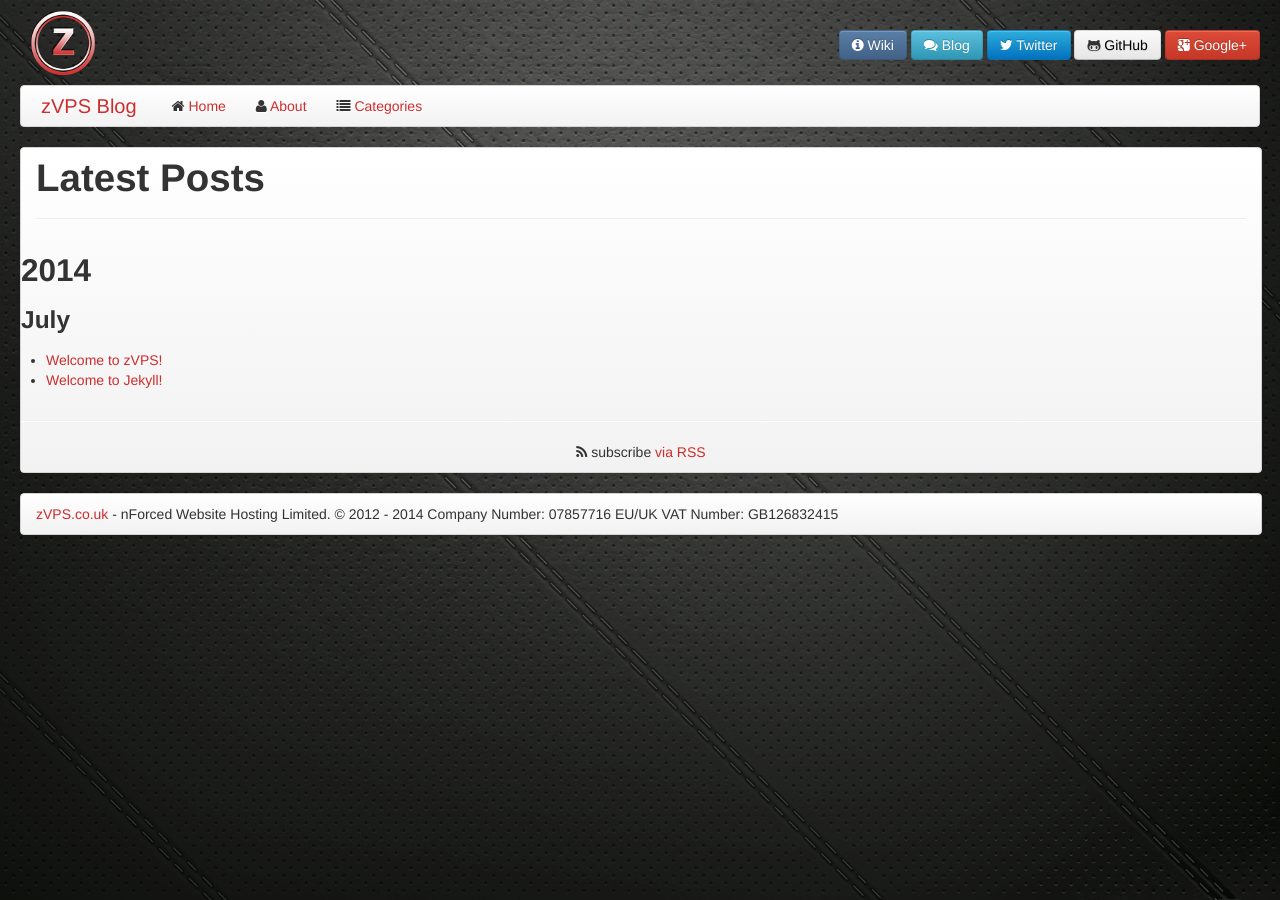
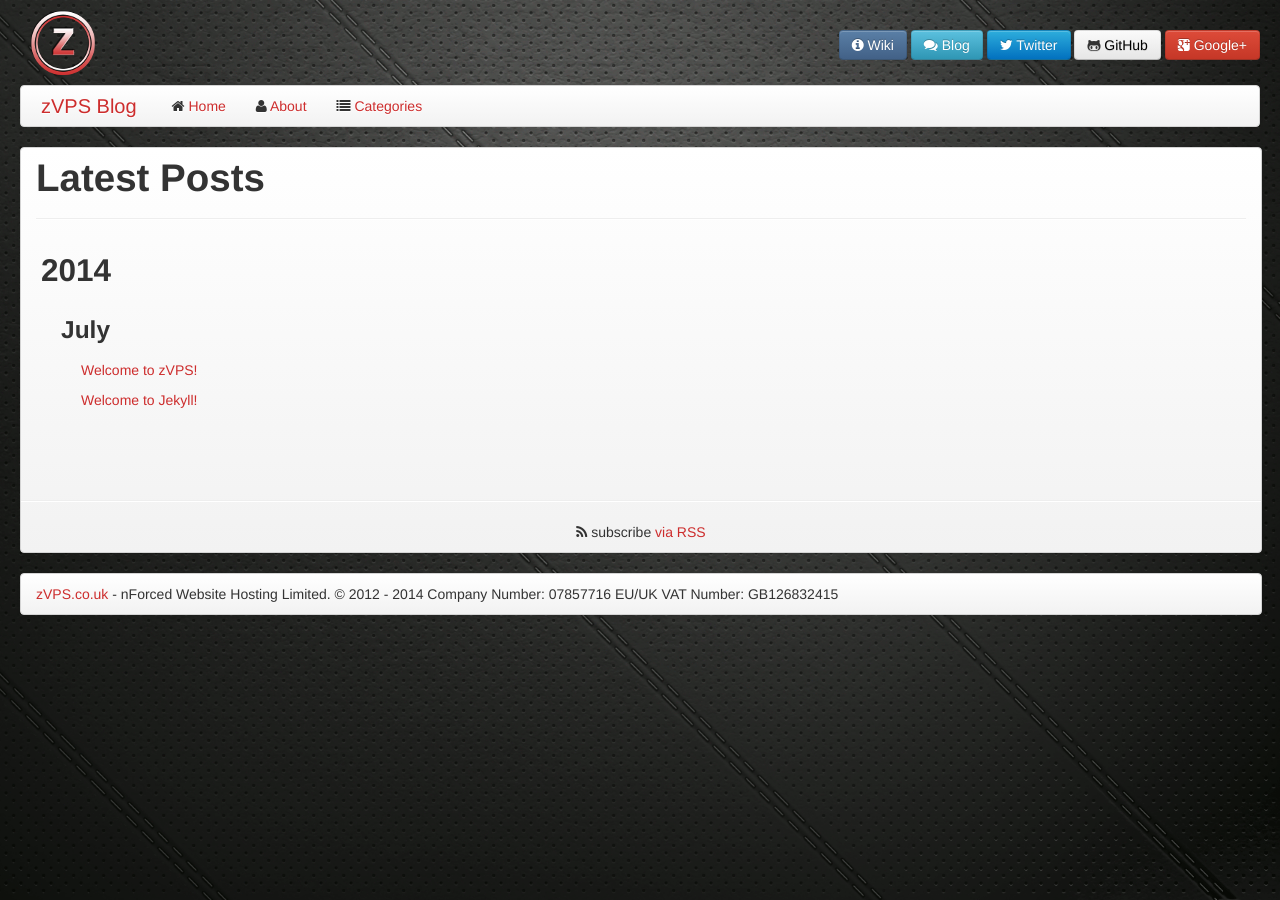
Before and after one commit to Caffe1neAdd1ct/zvps-blog, a Jekyll site: the page built from blog/index.html, in a window 1280 px wide. Built offline with Jekyll 4.4.1, drawn with Linux system fonts in a browser that asks for light colours.

Commit message:
Restructure of html to produce indented containers using bootstrap classes.

```diff
--- a/blog/index.html
+++ b/blog/index.html
@@ -15,37 +15,109 @@
 
 <div class="row-fluid">
     <div class="span12">
+        <div class="container-fluid">
             {% for post in site.posts  %}
+
                 {% capture this_year %}{{ post.date | date: "%Y" }}{% endcapture %}
                 {% capture this_month %}{{ post.date | date: "%B" }}{% endcapture %}
                 {% capture next_year %}{{ post.previous.date | date: "%Y" }}{% endcapture %}
                 {% capture next_month %}{{ post.previous.date | date: "%B" }}{% endcapture %}
 
                 {% if forloop.first %}
+
+                    <div class="row-fluid">
+                        <div class="span12">
                             <h2 id="{{ this_year }}-ref">{{this_year}}</h2>
+                        </div>
+                    </div>
+                    <div class="row-fluid">
+                        <div class="span12">
+                            <div class="container-fluid">
+                                <div class="row-fluid">
+                                    <div class="span12">
                                         <h3 id="{{ this_year }}-{{ this_month }}-ref">{{ this_month }}</h3>
-    <ul>
-    {% endif %}
-
-    <li><a href="{{ post.url }}">{{ post.title }}</a></li>
-
-    {% if forloop.last %}
-    </ul>
-    {% else %}
-        {% if this_year != next_year %}
-        </ul>
-        <h2 id="{{ next_year }}-ref">{{next_year}}</h2>
-        <h3 id="{{ next_year }}-{{ next_month }}-ref">{{ next_month }}</h3>
-        <ul>
-        {% else %}
-            {% if this_month != next_month %}
-            </ul>
-            <h3 id="{{ this_year }}-{{ next_month }}-ref">{{ next_month }}</h3>
-            <ul>
-            {% endif %}
-        {% endif %}
-    {% endif %}
-{% endfor %}
+                                    </div>
+                                </div>
+                                <div class="row-fluid">
+                                    <div class="span12">
+                                        <div class="container-fluid">
+                                            <div class="row-fluid">
+                                                <div class="span12">
+                                                    <a href="{{ post.url }}">{{ post.title }}</a>
+                                                </div>
+                                            </div>
+                                        </div>
+                                    </div>
+                                </div>
 
                             </div>
                         </div>
+                    </div>
+
+
+                {% else %}
+
+                    <div class="row-fluid">
+                        <div class="span12">
+                            <div class="container-fluid">
+                                <div class="row-fluid">
+                                    <div class="span12">
+                                        <div class="container-fluid">
+                                            <div class="row-fluid">
+                                                <div class="span12">
+                                                    <a href="{{ post.url }}">{{ post.title }}</a>
+                                                </div>
+                                            </div>
+                                        </div>
+                                    </div>
+                                </div>
+
+                            </div>
+                        </div>
+                    </div>
+
+                    {% if this_year != next_year %}
+
+                    <div class="row-fluid">
+                        <div class="span12">
+                            <h2 id="{{ next_year }}-ref">{{next_year}}</h2>
+                        </div>
+                    </div>
+                    <div class="row-fluid">
+                        <div class="span12">
+                            <div class="container-fluid">
+                                <div class="row-fluid">
+                                    <div class="span12">
+                                        <h3 id="{{ next_year }}-{{ next_month }}-ref">{{ next_month }}</h3>
+                                    </div>
+                                </div>
+                            </div>
+                        </div>
+                    </div>
+
+                    {% else %}
+
+                        {% if this_month != next_month %}
+
+                            <div class="row-fluid">
+                                <div class="span12">
+                                    <div class="container-fluid">
+                                        <div class="row-fluid">
+                                            <div class="span12">
+                                                <h3 id="{{ this_year }}-{{ next_month }}-ref">{{ next_month }}</h3>
+                                            </div>
+                                        </div>
+                                    </div>
+                                </div>
+                            </div>
+
+                        {% endif %}
+
+                    {% endif %}
+
+                {% endif %}
+
+            {% endfor %}
+        </div>
+    </div>
+</div>
```
Lines whose indentation alone changed are shown as unchanged.
